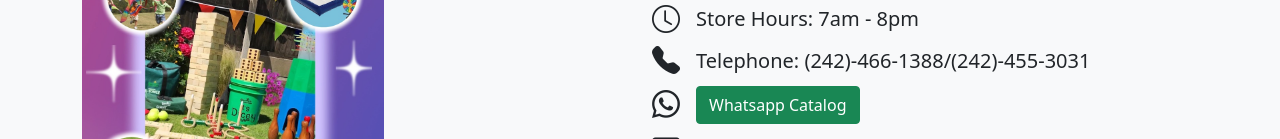
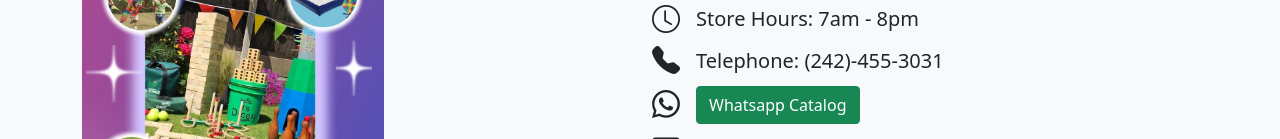
Before and after one commit to JayTee3/Timesaver, an Eleventy site: page src/store/4d-funtime.md in a window 1280 px wide. Shown: the part 241-380 px from the top of the page. Built offline with nearby package versions, Linux system fonts and the light colour scheme; Eleventy itself is replaced by a stand-in of ours; files that its build step writes are made by us from their sources.

Commit message:
fixed contact info

```diff
--- a/src/store/4d-funtime.md
+++ b/src/store/4d-funtime.md
@@ -5,7 +5,7 @@ tag: business
 name: 4D Funtime Rental
 modal_n: 4D-funtime
 hours: 7am - 8pm
-contact: (242)-466-1388/(242)-455-3031
+contact: (242)-455-3031
 social: https://www.whatsapp.com/catalog/12424553031/?app_absent=0
 social_i: bi bi-whatsapp
 social_n: Whatsapp Catalog
```
